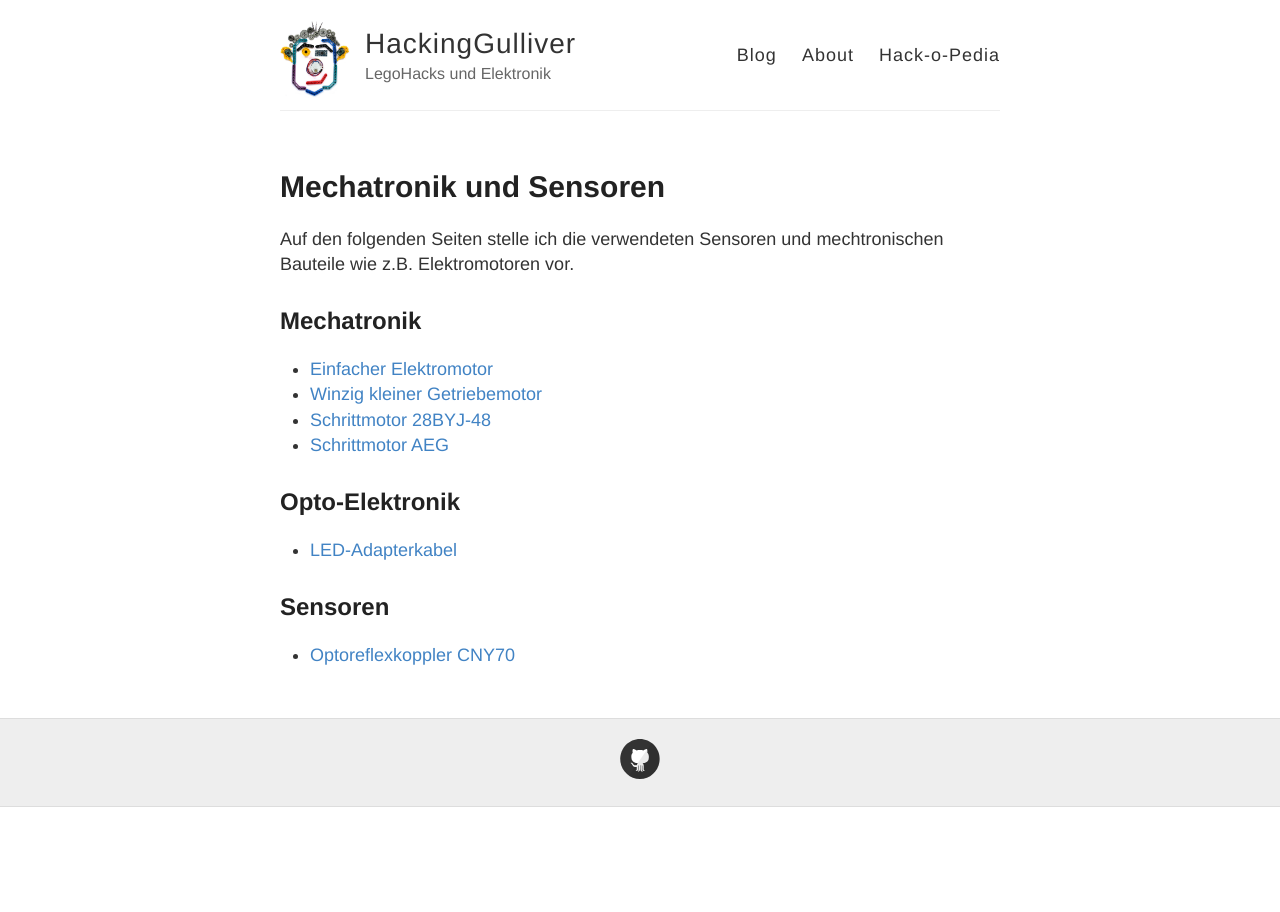
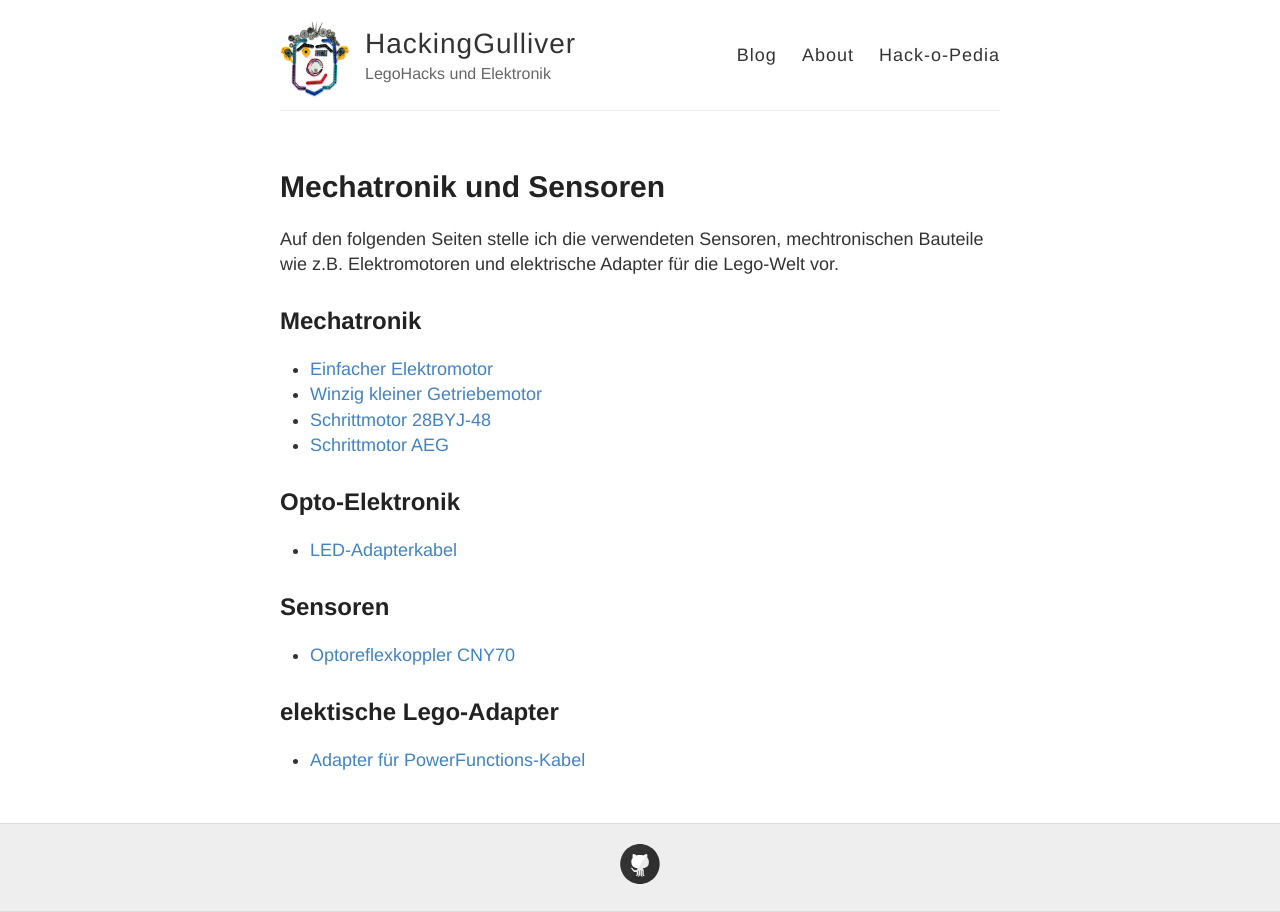
Before and after one commit to HackingGulliver/hackinggulliver.github.io, a Jekyll site: the page built from hackopedia/MuS.md, in a window 1280 px wide. Built offline with Jekyll 4.4.1, drawn with Linux system fonts in a browser that asks for light colours.

Commit message:
Beschreibung des PowerFunctionsAdapters hinzugefügt

```diff
--- a/hackopedia/MuS.md
+++ b/hackopedia/MuS.md
@@ -4,7 +4,7 @@ title: Mechatronik und Sensoren
 permalink: /hackopedia/MuS
 ---
 
-Auf den folgenden Seiten stelle ich die verwendeten Sensoren und mechtronischen Bauteile wie z.B. Elektromotoren vor.
+Auf den folgenden Seiten stelle ich die verwendeten Sensoren, mechtronischen Bauteile wie z.B. Elektromotoren und elektrische Adapter für die Lego-Welt vor.
 
 ## Mechatronik
 
@@ -20,3 +20,7 @@ Auf den folgenden Seiten stelle ich die verwendeten Sensoren und mechtronischen
 ## Sensoren
 
 * [Optoreflexkoppler CNY70](/hackopedia/CNY70)
+
+## elektische Lego-Adapter
+
+* [Adapter für PowerFunctions-Kabel](/hackopedia/PowerFunctionsAdapter)
```
Also changed, not shown: Hack-o-Pedia.md (+1 -1 lines), hackopedia/PowerFunctionsAdapter.md (added, +23 -0 lines), images/PowerFunctionsAdapter4.JPG.
